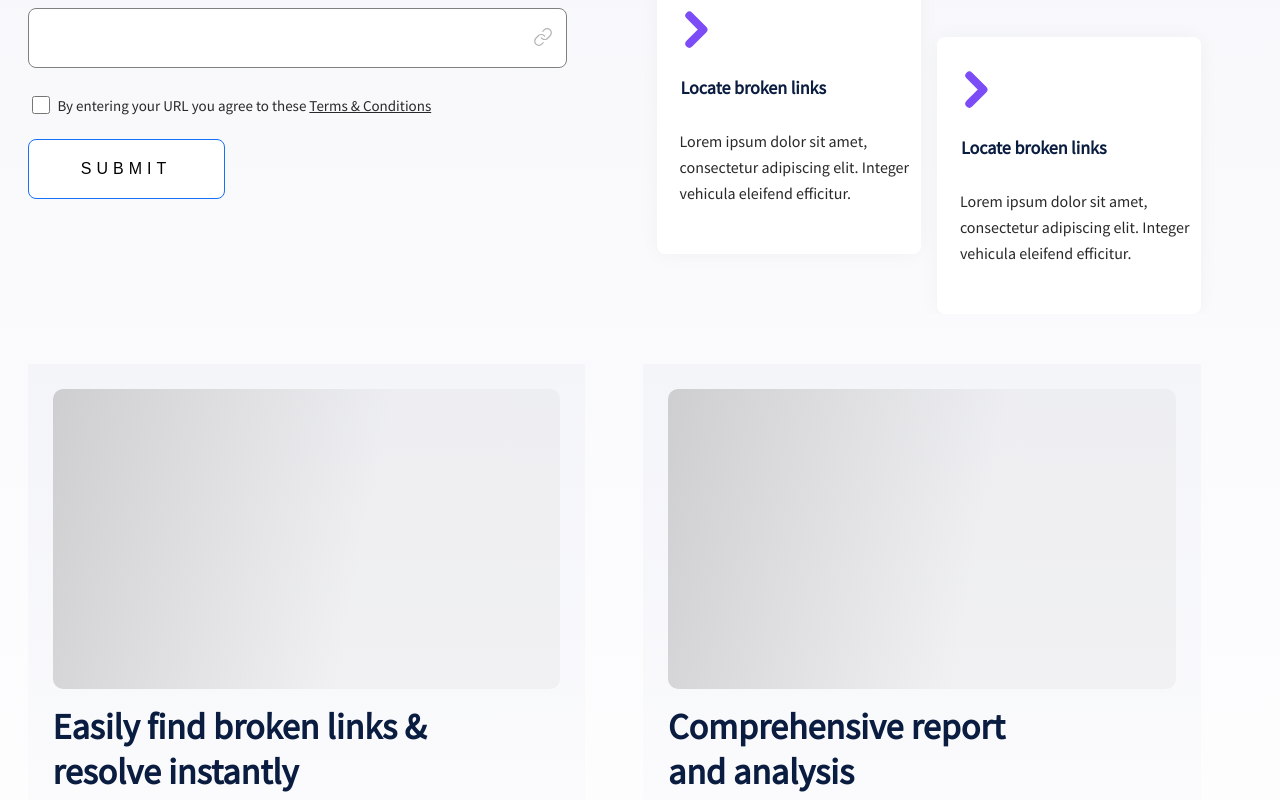
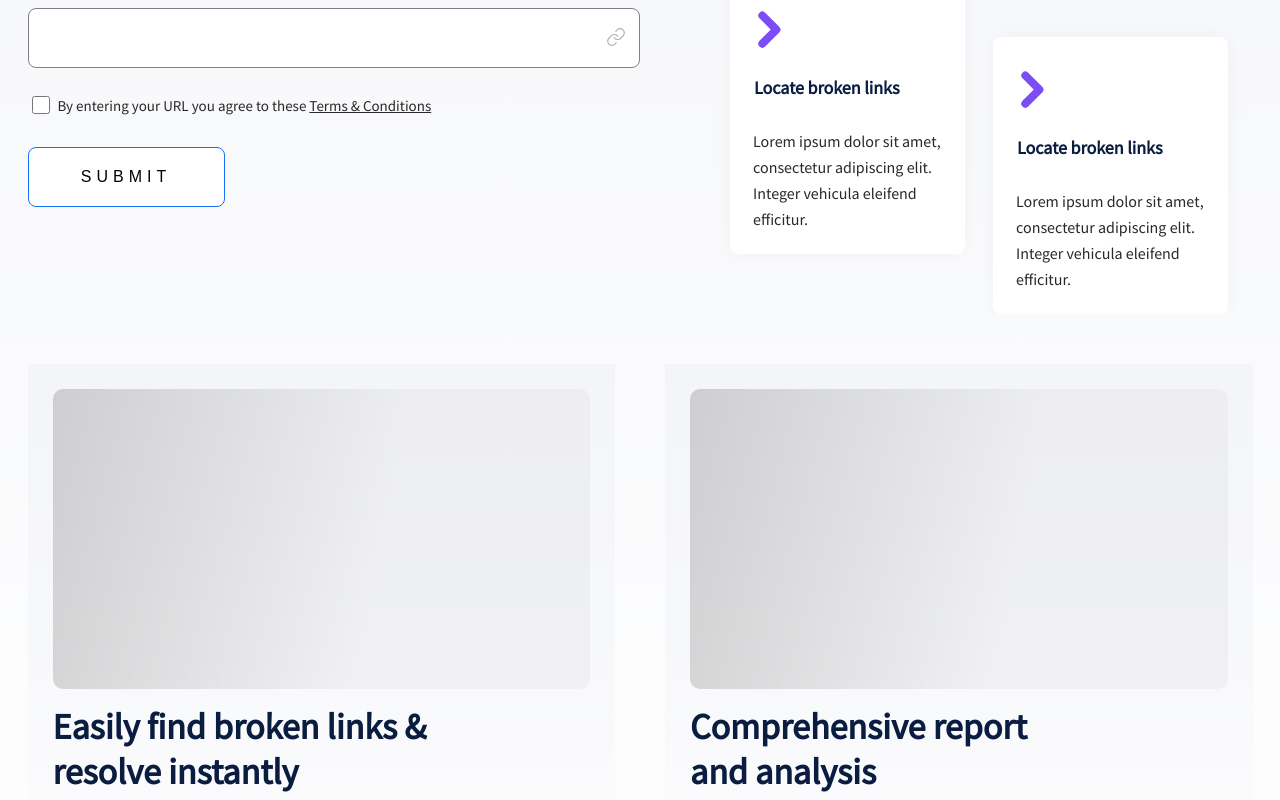
Before and after one commit to rishankVer/webpage, a website: page index.html in a window 1280 px wide. Shown: the part 520-1320 px from the top of the page. Drawn offline with Linux system fonts and the light colour scheme.

Commit message:
new-last-1

```diff
--- a/scss/stylesheet.scss
+++ b/scss/stylesheet.scss
@@ -82,12 +82,12 @@ main{
 }
 
 .form-container{
-  width: 44%;
+  width: 50%;
   float: left;
 }
 
 .cards-container{
-    width: 56%;
+    width: 50%;
     float: left;
 
 }
@@ -97,7 +97,7 @@ main{
 }
 
 .text-message{
-    font-family: Source Sans Pro;
+    font-family: 'Source Sans Pro';
     font-size: 15px;
     line-height: 26px;
     color: #292929;
@@ -117,6 +117,7 @@ main{
     border-radius: 8px;
     margin-top: 20px;
     font-size: 14px;
+    letter-spacing: 0.11;
 }
 
 input:focus{
@@ -139,7 +140,7 @@ input:focus .input-img{
     border: 1px solid #1770F9;
     box-sizing: border-box;
     border-radius: 8px;
-    margin-top: 20px;
+    margin-top: 28px;
     letter-spacing: 5px;
     font-size: 16px;
     text-transform: uppercase;
@@ -162,7 +163,7 @@ input:focus .input-img{
 }
 
 .text-message-2{
-    font-family: Source Sans Pro;
+    font-family: 'Source Sans Pro';
     font-size: 15px;
     line-height: 26px;
     color: #292929;
@@ -203,7 +204,7 @@ input:focus .input-img{
     box-shadow: 0px 0px 20px rgba(0, 0, 0, 0.04);
     border-radius: 8px;
     float: left;
-    margin-left: 16px;
+    margin-left: 28px;
 }
 
 .card-img{
@@ -218,7 +219,7 @@ input:focus .input-img{
     width: 100%;
     margin-left: 24px;
     margin-top: 26px;
-    font-family: Source Sans Pro;
+    font-family: 'Source Sans Pro';
     font-weight: 600;
     font-size: 18px;
     line-height: 26px;
@@ -227,7 +228,7 @@ input:focus .input-img{
 
 .card-text{
     float: left;
-    font-family: Source Sans Pro;
+    font-family: 'Source Sans Pro';
     padding: 10px 10px 10px 10px;
     font-weight: 300;
     font-size: 16px;
@@ -326,7 +327,7 @@ input:focus .input-img{
     , #F4F5F9 0%, rgba(244, 245, 249, 0) 100%);
         padding: 10px 10px 10px 10px;
         float: left;
-        margin-left: -12px !important;
+        margin-left: 0px !important;
     }
 
   }
@@ -506,7 +507,7 @@ footer{
     width: 100%;
     margin-top: 26px;
     float :left;
-    font-family: Source Sans Pro;
+    font-family: 'Source Sans Pro';
     font-style: normal;
     font-weight: 600;
     font-size: 14px;
@@ -516,7 +517,7 @@ footer{
 
 .part2{
     float :left;
-    font-family: Source Sans Pro;
+    font-family: 'Source Sans Pro';
     font-style: normal;
     font-weight: 600;
     font-size: 14px;
@@ -526,7 +527,7 @@ footer{
 .part4{
     float: right;
     margin-top: 5px;
-    font-family: Source Sans Pro;
+    font-family: 'Source Sans Pro';
     font-style: normal;
     font-weight: 600;
     font-size: 10px;
@@ -548,25 +549,25 @@ footer{
 }
 
 .big-card1{
-   width:  calc(50% - 55px);
+   width:  calc(50% - 25px);
    background: linear-gradient(180deg, #F4F5F9 0%, rgba(244, 245, 249, 0) 100%);
    padding: 25px 25px 25px 25px;
    float: left;
-   margin-right : 28px;
+   margin-right : 25px;
    box-sizing: border-box;
 }
 
 .big-card2{
-    width:  calc(50% - 55px);
+    width:  calc(50% - 25px);
     background: linear-gradient(180deg, #F4F5F9 0%, rgba(244, 245, 249, 0) 100%);
     padding: 25px 25px 25px 25px;
     float: left;
-    margin-left : 30px;
+    margin-left : 25px;
     box-sizing: border-box;
  }
 
 .bgc-header{
-    font-family: Source Sans Pro;
+    font-family: 'Source Sans Pro';
     width: 100%;
     font-weight: bold;
     font-size: 36px;
@@ -585,7 +586,7 @@ footer{
 }
 
 .bgc-details{
-    font-family: Source Sans Pro;
+    font-family: 'Source Sans Pro';
     font-size: 18px;
     line-height: 30px;
     color: #292929;
```
Also changed, not shown: target/css/stylesheet.css, target/css/stylesheet.min.css.
